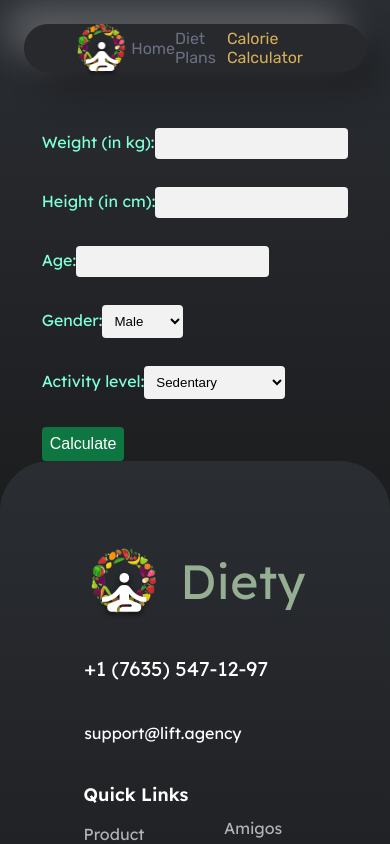
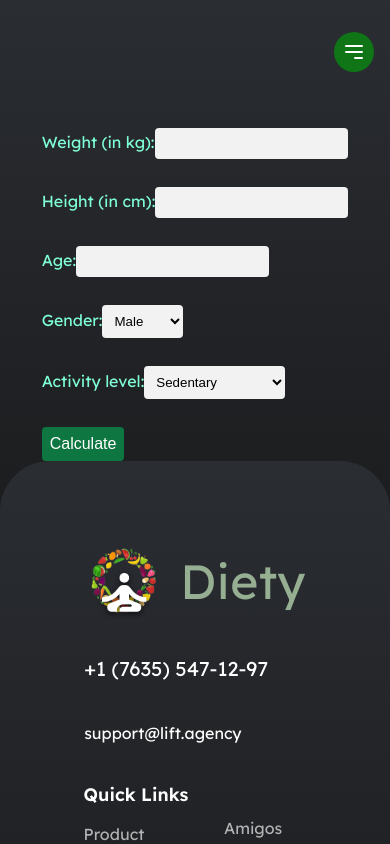
Before and after one commit to AchyuthMohan/devcraft-excel-2022, a React (Create React App) app: page /calculator in a window 390 px wide. Shown: the top 844 px of the page. Built offline with nearby package versions, Linux system fonts and the light colour scheme; no server answers.

Commit message:
ResolvedConflict

```diff
--- a/src/components/Navbar/Navbar.css
+++ b/src/components/Navbar/Navbar.css
@@ -14,51 +14,146 @@
   align-items: center;
   padding-right: 3rem;
   background: #27292d;
-    box-shadow: 18px 18px 36px rgba(0, 0, 0, 0.25), -18px -18px 36px rgba(255, 255, 255, 0.25), inset 1px 1px 2px rgba(0, 0, 0, 0.02);
+  box-shadow: 18px 18px 36px rgba(0, 0, 0, 0.25),
+    -18px -18px 36px rgba(255, 255, 255, 0.25),
+    inset 1px 1px 2px rgba(0, 0, 0, 0.02);
   border-radius: 50px;
   /* clip-path: polygon(0 0, 100% 0, 96% 100%, 4% 100%); */
   justify-content: space-between;
 }
 
-.nav__main a {
+ a {
   cursor: pointer;
-    color: #697080;
+  color: #697080 !important;
   text-decoration: none;
   font-size: 1.5rem;
 }
 
-.nav__main a:hover {
-    color: #D8AE5A;
+ a:hover {
+  color: #d8ae5a !important;
 }
 
-.nav__main a:hover {
-    color: #D8AE5A;
+ a:hover {
+  color: #d8ae5a !important;
 }
 
 .active {
-    color: #D8AE5A !important;
+  color: #d8ae5a !important;
 }
 
-.nav__main a:active {
-    color: #D8AE5A;
+ a:active {
+  color: #d8ae5a;
 }
 
-.nav__main img
-{
+.nav__main img {
   height: 60px;
   width: 60px;
 }
-@media only screen and (max-width: 1300px) {}
+.hamburger {
+  font-size: 1.5rem;
+  color: white;
+}
+.nav__mob {
+  display: none;
+  width: 100%;
+  margin-top: -6rem;
+  position: fixed;
+}
+.nav__mob_container {
+  display: flex;
+  justify-content: flex-end;
+  padding-left: 1rem;
+  padding-right: 1rem;
+  padding-bottom: 1rem;
+  width: 100%;
+}
+.hero__container__text__title {
+  font-weight: 600;
+  font-size: 30px;
+  line-height: 24px;
+  letter-spacing: 0.38px;
+  color: #96ae92;
+}
 
-@media (min-device-width: 20px) and (max-device-width: 500px) {}
+.nav__drawer {
+  display: flex;
+  flex-direction: column;
+  align-items: center;
+  justify-content: space-between;
+  height: 100%;
+  width: 300px;
+  padding: 1.5rem;
+  background-color: #27292d;
+}
 
-@media only screen and (max-width: 1200px) {}
+.nav__drawer_header {
+  display: flex;
+  flex-direction: column;
+  align-items: center;
+  height: 100%;
+}
 
-@media only screen and (max-width: 1100px) {}
+.navbar_items_mob {
+  display: flex;
+  flex-direction: column;
+  align-items: center;
+  justify-content: space-evenly;
+  gap: 2rem;
+  padding-top: 3rem;
+  z-index: 9;
+}
 
-@media screen and (max-width: 992px) {}
+.nav_item_mob {
+  cursor: pointer;
+  text-decoration: none;
+  color: #ffffff;
+  font-size: 21px;
+  font-weight: 400;
+}
+.nav_btn {
+  outline: none;
+  border: none;
+  display: flex;
+  align-items: center;
+  justify-content: center;
+  cursor: pointer;
+  width: 40px;
+  z-index: 999;
+  height: 40px;
+  border-radius: 50%;
+  background-color: #0f7517;
+  padding-left: auto;
+}
 
-@media screen and (max-width: 800px) {}
+@media (max-width: 942px) {
+  .nav__main {
+    display: none;
+  }
+  .navbar_offset {
+    display: none;
+  }
+  .nav__mob {
+    display: block;
+    z-index: 14;
+  }
+}
+@media only screen and (max-width: 1300px) {
+}
+
+@media (min-device-width: 20px) and (max-device-width: 500px) {
+}
+
+@media only screen and (max-width: 1200px) {
+}
+
+@media only screen and (max-width: 1100px) {
+}
+
+@media screen and (max-width: 992px) {
+}
+
+@media screen and (max-width: 800px) {
+}
 
 @media screen and (max-width: 600px) {
   .nav__main a {
@@ -75,6 +170,8 @@
   }
 }
 
-@media only screen and (min-device-width: 320px) and (max-device-width: 480px) and (-webkit-device-pixel-ratio: 2) and (device-aspect-ratio: 2/3) {}
+@media only screen and (min-device-width: 320px) and (max-device-width: 480px) and (-webkit-device-pixel-ratio: 2) and (device-aspect-ratio: 2/3) {
+}
 
-@media only screen and (device-width: 768px) {}
+@media only screen and (device-width: 768px) {
+}
--- a/src/components/Navbar/Navbar.js
+++ b/src/components/Navbar/Navbar.js
@@ -1,13 +1,24 @@
-import React from "react";
+import React, { useState } from "react";
 import "./Navbar.css";
 import { Link } from "react-router-dom";
 import { UserContext } from "../../contexts/UserContext";
 import logo from "../../assets/logo.png";
+import { HiOutlineMenuAlt3 } from "react-icons/hi";
+import { Drawer } from "@mui/material";
 const Navbar = () => {
   const { signedInUser } = React.useContext(UserContext);
+  const [open, setOpen] = useState(false);
+  const handleDrawerOpen = () => {
+    setOpen(true);
+  };
+
+  const handleDrawerClose = () => {
+    setOpen(false);
+  };
   return (
+    <>
       <div className="nav__main">
-      <img src={logo} alt=""/>
+        <img src={logo} alt="" />
         <Link
           to="/"
           className={
@@ -51,6 +62,81 @@
           </Link>
         ) : null}
       </div>
+      <div className={"nav__mob"}>
+        <div className={"nav__mob_container"}>
+          <button className={"nav_btn"} onClick={handleDrawerOpen}>
+            <HiOutlineMenuAlt3 className={"hamburger"} />
+          </button>
+        </div>
+      </div>
+      <Drawer
+        open={open}
+        onClick={handleDrawerClose}
+        onClose={(event, reason) => {
+          if (reason !== "backdropClick") {
+            handleDrawerClose();
+          } else if (reason !== "escapeKeyDown") {
+            handleDrawerClose();
+          }
+        }}
+        anchor="left"
+      >
+        <div className={"nav__drawer"}>
+          <div className={"nav__drawer_header"}>
+            <div className={"navbar_items_mob"}>
+              <img src={logo} alt="" width={100} height={100}/>
+              <div className="hero__container__text__title" data-aos="zoom-in">
+              Diety
+            </div>
+            <br/>
+
+              <Link
+                to="/"
+                className={
+                  window.location.pathname === "/"
+                    ? "nav__section active"
+                    : "nav__section"
+                }
+              >
+                Home
+              </Link>
+              <Link
+                to="/plan"
+                className={
+                  window.location.pathname === "/plan"
+                    ? "nav__section active"
+                    : "nav__section"
+                }
+              >
+                Diet Plans
+              </Link>
+              <Link
+                to="/calculator"
+                className={
+                  window.location.pathname === "/calculator"
+                    ? "nav__section active"
+                    : "nav__section"
+                }
+              >
+                Calorie Calculator
+              </Link>
+              {signedInUser ? (
+                <Link
+                  to="/diet"
+                  className={
+                    window.location.pathname === "/diet"
+                      ? "nav__section active"
+                      : "nav__section"
+                  }
+                >
+                  My Profile
+                </Link>
+              ) : null}
+            </div>
+          </div>
+        </div>
+      </Drawer>
+    </>
   );
 };
 
```
Lines whose indentation alone changed are shown as unchanged.
